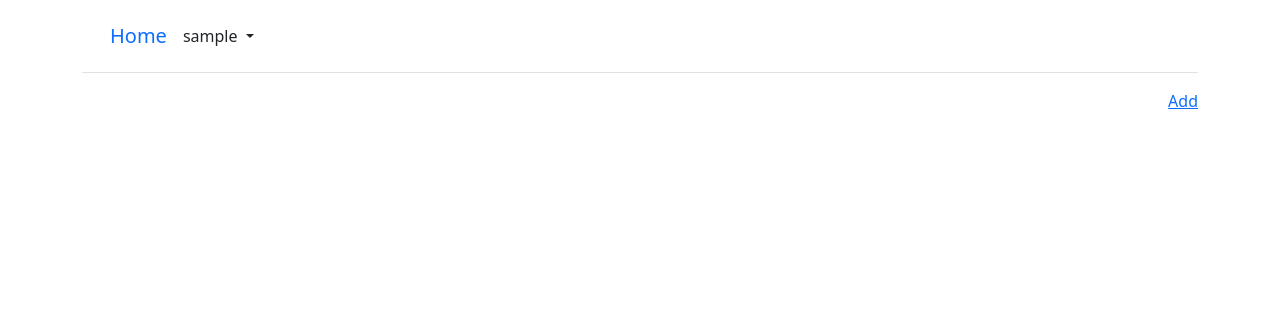
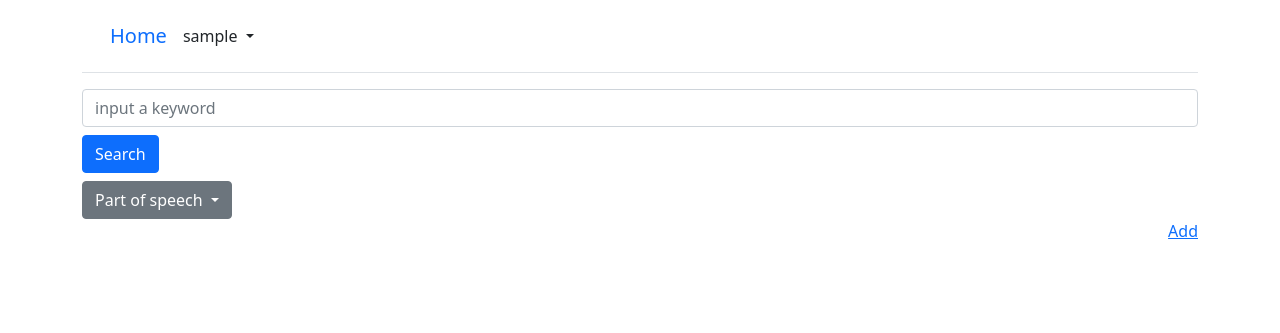
Before and after one commit to TeppeiIwaoka/WordMemo, a Django app: page / in a window 1280 px wide. Shown: the top 333 px of the page. Run offline with Django 3.2, Linux system fonts and the light colour scheme; the visitor is signed in with stand-in values (Sample User, id 1); data that the repository does not hold is empty; parts of the project's set-up code (start-up, migrations or seed data) failed here and were passed over.

Commit message:
add search and filter by part of speech functions

```diff
--- a/templates/word/home.html
+++ b/templates/word/home.html
@@ -1,8 +1,24 @@
 {% extends 'base.html' %}
 
 {% block content %}
-    {% if user.is_authenticated %}
-    {% endif %}
+    <form class="form-inline" action="{% url 'word:home' %}" method="get">
+        <div class="form-group mb-2">
+            <input class="form-control" type="search" name="search" placeholder="input a keyword">
+        </div>
+        <button class="btn btn-primary mb-2" type="submit">Search</button>
+    </form>
+
+    <div class="dropdown">
+        <button class="btn btn-secondary dropdown-toggle" type="button" id="dropdownMenuButton1"
+                data-bs-toggle="dropdown" aria-expanded="false">
+            Part of speech
+        </button>
+        <ul class="dropdown-menu" aria-labelledby="dropdownMenuButton1">
+            {% for choice in choices %}
+                <li><a class="dropdown-item" href="{% url 'word:home' %}?type={{ choice.0 }}">{{ choice.1 }}</a></li>
+            {% endfor %}
+        </ul>
+    </div>
     <div class="d-flex justify-content-end">
         <a href="{% url 'word:add' %}">Add</a>
     </div>
--- a/word/views.py
+++ b/word/views.py
@@ -2,7 +2,7 @@ import json
 import logging
 
 import requests
-from django.contrib.auth.mixins import LoginRequiredMixin
+from django.contrib.auth.mixins import LoginRequiredMixin, UserPassesTestMixin
 from django.shortcuts import render
 from django.urls import reverse_lazy
 from django.views.generic import ListView
@@ -26,7 +26,22 @@ class WordList(LoginRequiredMixin, ListView):
     def get_queryset(self, **kwargs):
         queryset = super().get_queryset(**kwargs)
         queryset = queryset.filter(created_user=self.request.user)
+        if 'search' in self.request.GET:
+            filter_key_word = self.request.GET['search']
+            queryset = queryset.filter(word__contains=filter_key_word)
+        if 'type' in self.request.GET:
+            type = self.request.GET['type']
+            print(type)
+            print(self.model.part_of_speech)
+            queryset = queryset.filter(part_of_speech=type)
         return queryset
+
+    def get_context_data(self, **kwargs):
+        ctx = super().get_context_data(**kwargs)
+        choices = Word._meta.get_field('part_of_speech').choices
+        choices_list = [[choice[0], choice[1]] for choice in choices]
+        ctx['choices'] = choices_list
+        return ctx
 
 
 class WordAdd(CreateView):
@@ -58,13 +73,21 @@ class WordAdd(CreateView):
         return response_data["results"][0]["lexicalEntries"][0]["entries"][0]["senses"][0]["definitions"][0]
 
 
-class WordEdit(UpdateView):
+class WordEdit(LoginRequiredMixin, UserPassesTestMixin, UpdateView):
     model = Word
     template_name = 'word/edit.html'
     fields = ('definition',)
 
+    def test_func(self):
+        obj = self.get_object()
+        return obj.created_user == self.request.user
 
-class WordDelete(DeleteView):
+
+class WordDelete(LoginRequiredMixin, UserPassesTestMixin, DeleteView):
     model = Word
     template_name = 'word/delete.html'
     success_url = reverse_lazy('word:home')
+
+    def test_func(self):
+        obj = self.get_object()
+        return obj.created_user == self.request.user
```
